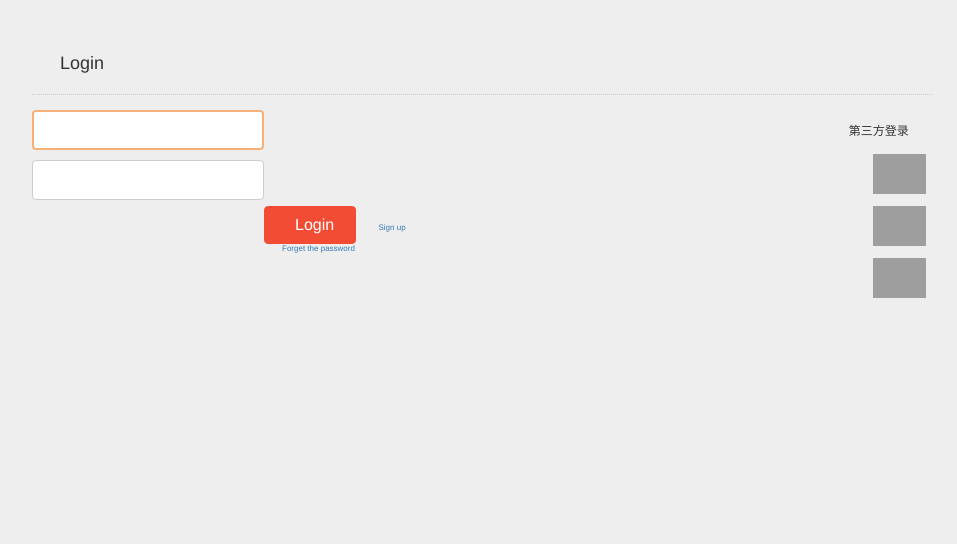
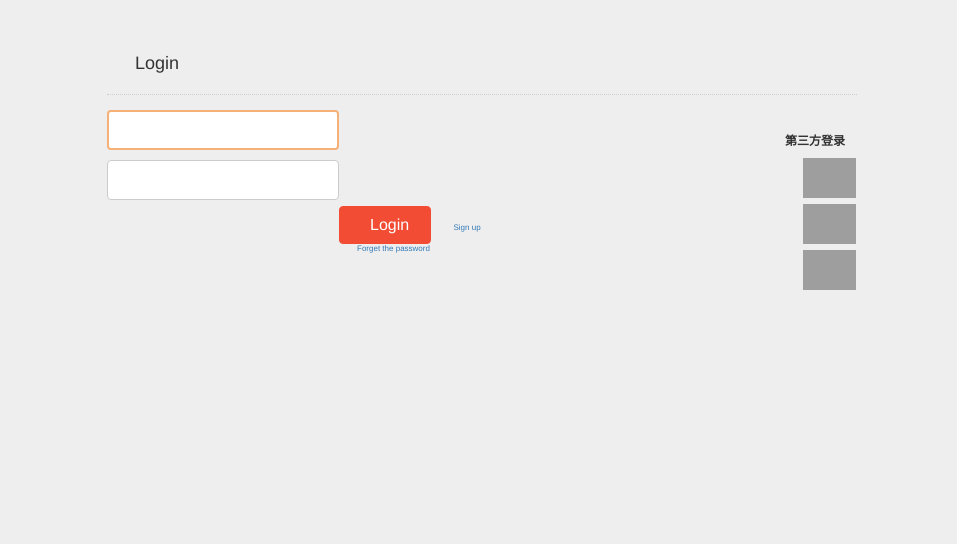
Before and after one commit to isoft-linux/iaccount, a Django app: template iaccount/templates/mama_cas/login.html in a window 1280 px wide. Shown: the part 179-723 px from the top of the page, without its empty margins (158-1115 px from the left). Run offline with Django 3.2, Linux system fonts and the light colour scheme; the template is opened without the code that fills it, so the values that code supplies are empty; some libraries are stand-ins or nearby versions; grey boxes are pictures that could not be loaded.

Commit message:
Update login template

```diff
--- a/iaccount/templates/mama_cas/__login.html
+++ b/iaccount/templates/mama_cas/__login.html
@@ -1,18 +1,18 @@
   <style>
     body { margin: 0; }
 
-    div#login { margin: 0 auto; width: 900px; padding-top: 35px; }
+    div#login { margin: 0 auto; width: 750px; padding-top: 35px; }
     div#login h1 { font-size: 18px; padding: 0 0 20px 28px; border-bottom: 1px dotted #cecdcd; }
     div#login td { height: 50px; }
-    div#login td.label { font-size: 8px; color: black; text-align: right; vertical-align: middle; padding-right: 8px; }
+    div#login td.label { font-size: 8px; font-weight: normal; color: #6d6866; text-align: right; vertical-align: middle; padding-right: 8px; }
     div#login input[type=text], input[type=password] { padding: 8px; display:block; outline: none; border: 1px solid #ccc!important; border-radius: 4px!important; width: 232px; height: 40px; }
     div#login input[type=text]:focus, input[type=password]:focus { border: 2px solid #f6b179!important; }
     div#login input[type=submit] { background-color: #f24d34; color: white; padding: 9px 30px; width: 92px; border: 1px solid #f24d34!important; border-radius: 4px!important; }
     div#login a { font-size: 8px; text-decoration: none; margin-left: 18px; }
     div#db { float: left; width: 400px; }
-    div#oauth { float: right; }
-    div#oauth a { display: block; padding: 6px; }
-    div#login h2 { font-size: 12px; }
+    div#oauth { float: right; margin-top: 10px; }
+    div#oauth a { display: block; padding-bottom: 6px; }
+    div#login h2 { font-size: 12px; font-weight: bold; margin-right: 12px; }
 
     @media screen and (max-width:680px) {
       div#login { width: 400px; }
```
